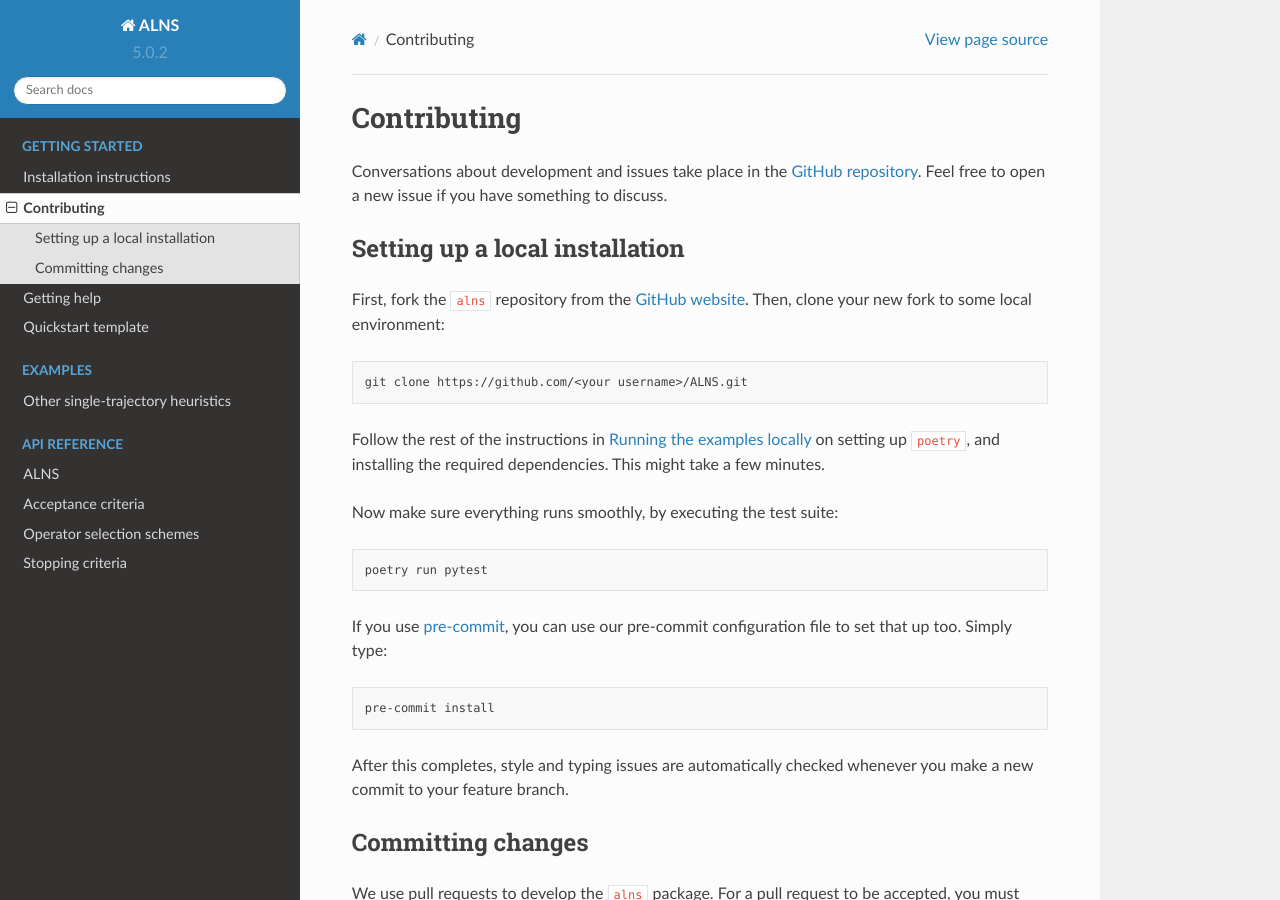
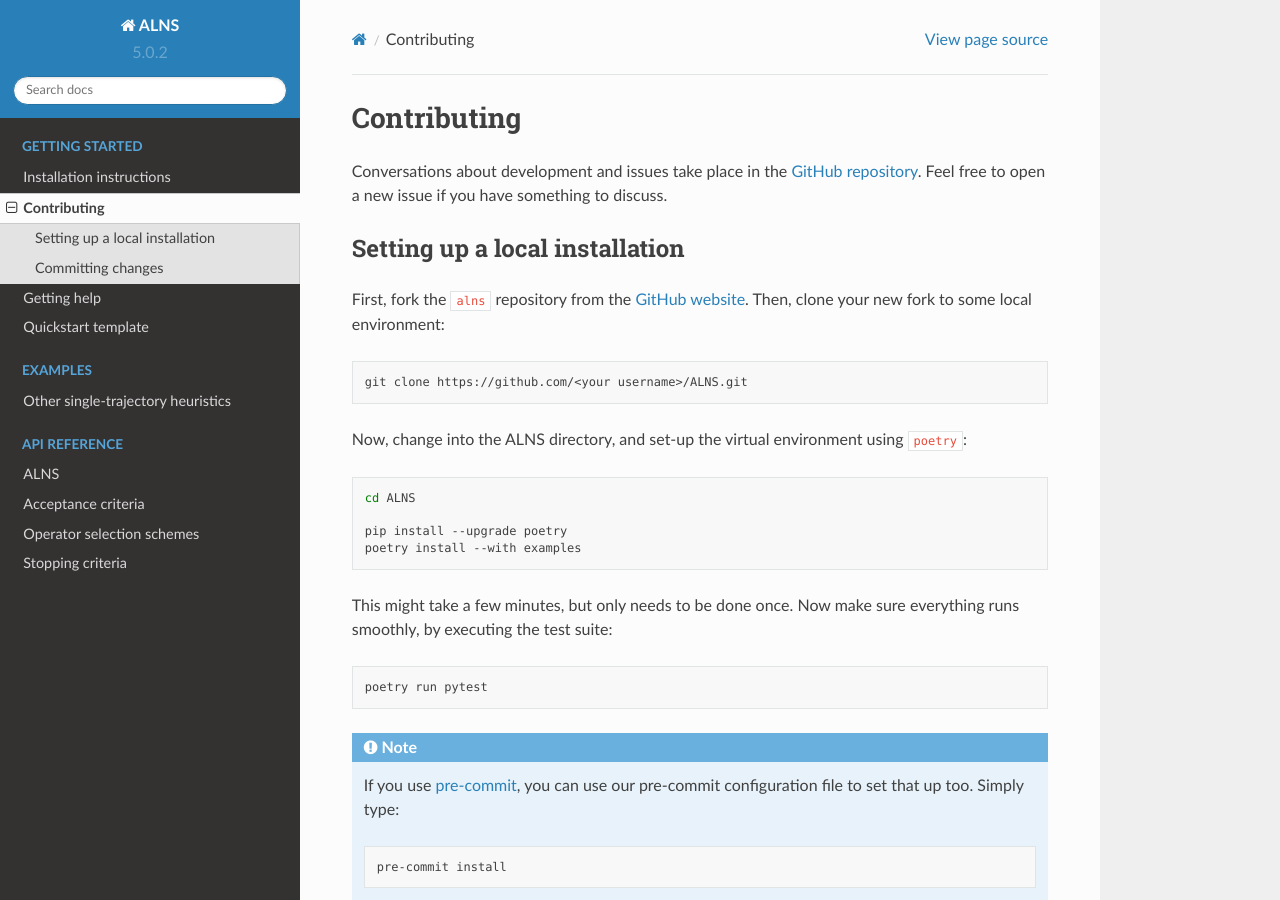
Before and after one commit to N-Wouda/ALNS, a Sphinx documentation site: the page built from docs/source/setup/contributing.rst, in a window 1280 px wide and 900 px high. Built offline with Sphinx 7.4.7 and the Read the Docs theme 2.0.0, drawn with Linux system fonts in a browser that asks for light colours; pages that are not in the unit, such as notebooks, are missing from menus.

Commit message:
Updates from JOSS review

```diff
--- a/docs/source/index.rst
+++ b/docs/source/index.rst
@@ -15,7 +15,8 @@ This ``alns`` package, by contrast, offers a clear and problem-agnostic API for
 Additionally, we provide diagnostic statistics, plotting methods, logging, and the ability to register custom callbacks at various points of the search.
 These allow researchers and practitioners to rapidly develop state-of-the-art metaheuristics in a wide range of problem domains.
 
-The ``alns`` package can be installed through *pip* via
+The ``alns`` package depends only on ``numpy`` and ``matplotlib``.
+It can be installed through *pip* via
 
 .. code-block:: shell
 
--- a/docs/source/setup/contributing.rst
+++ b/docs/source/setup/contributing.rst
@@ -15,23 +15,32 @@ Then, clone your new fork to some local environment:
 
    git clone https://github.com/<your username>/ALNS.git
 
-Follow the rest of the instructions in :ref:`running-locally` on setting up ``poetry``, and installing the required dependencies.
-This might take a few minutes.
+Now, change into the ALNS directory, and set-up the virtual environment using ``poetry``:
 
+.. code-block:: shell
+
+   cd ALNS
+
+   pip install --upgrade poetry
+   poetry install --with examples
+
+This might take a few minutes, but only needs to be done once.
 Now make sure everything runs smoothly, by executing the test suite:
 
 .. code-block:: shell
 
    poetry run pytest
 
-If you use `pre-commit <https://pre-commit.com/>`_, you can use our pre-commit configuration file to set that up too.
-Simply type:
+.. note::
 
-.. code-block:: shell
+   If you use `pre-commit <https://pre-commit.com/>`_, you can use our pre-commit configuration file to set that up too.
+   Simply type:
 
-   pre-commit install
+   .. code-block:: shell
 
-After this completes, style and typing issues are automatically checked whenever you make a new commit to your feature branch.
+      pre-commit install
+
+   After this completes, style and typing issues are automatically checked whenever you make a new commit to your feature branch.
 
 
 Committing changes
```
Also changed, not shown: README.md (+7 -7 lines), 2 other files.
